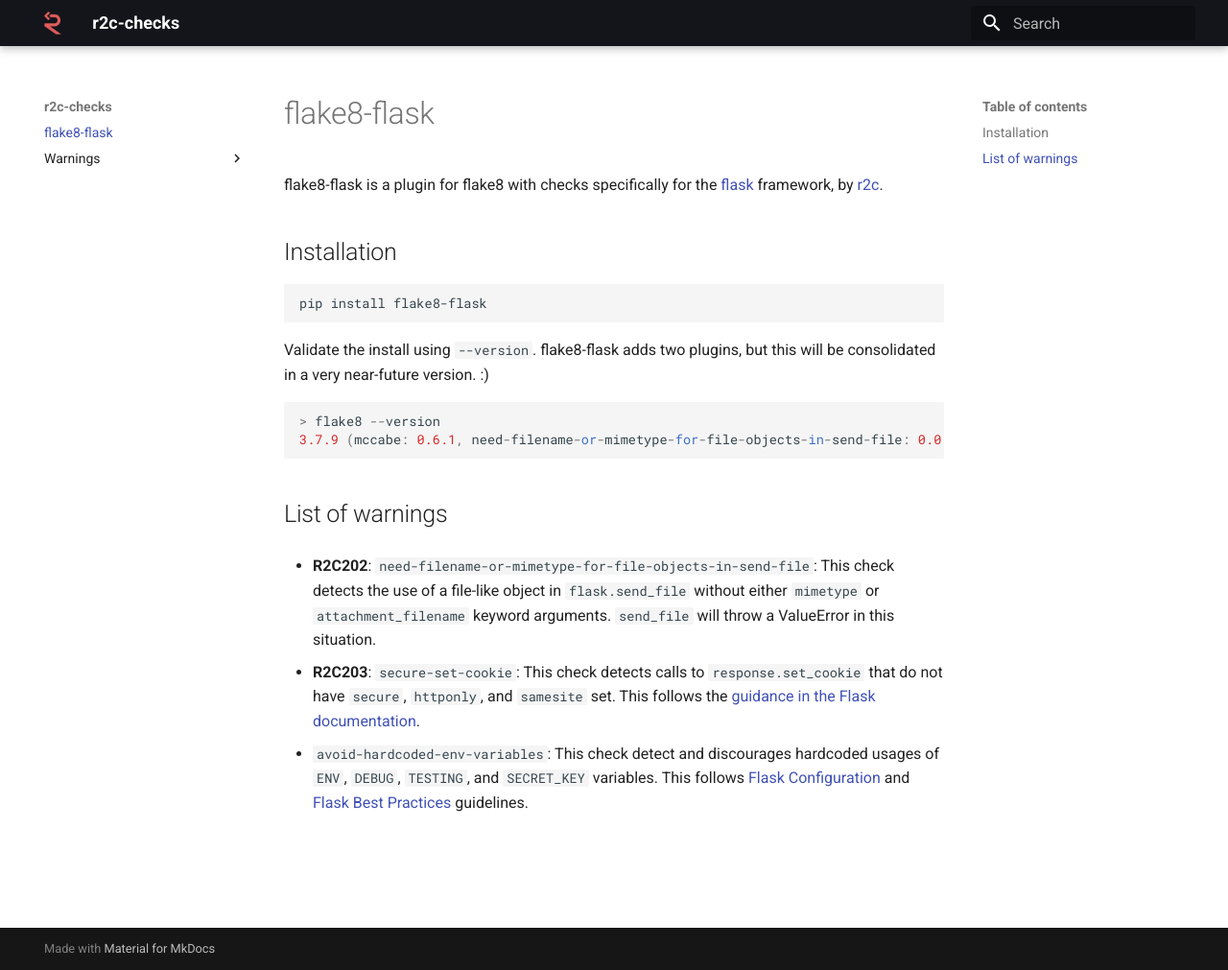
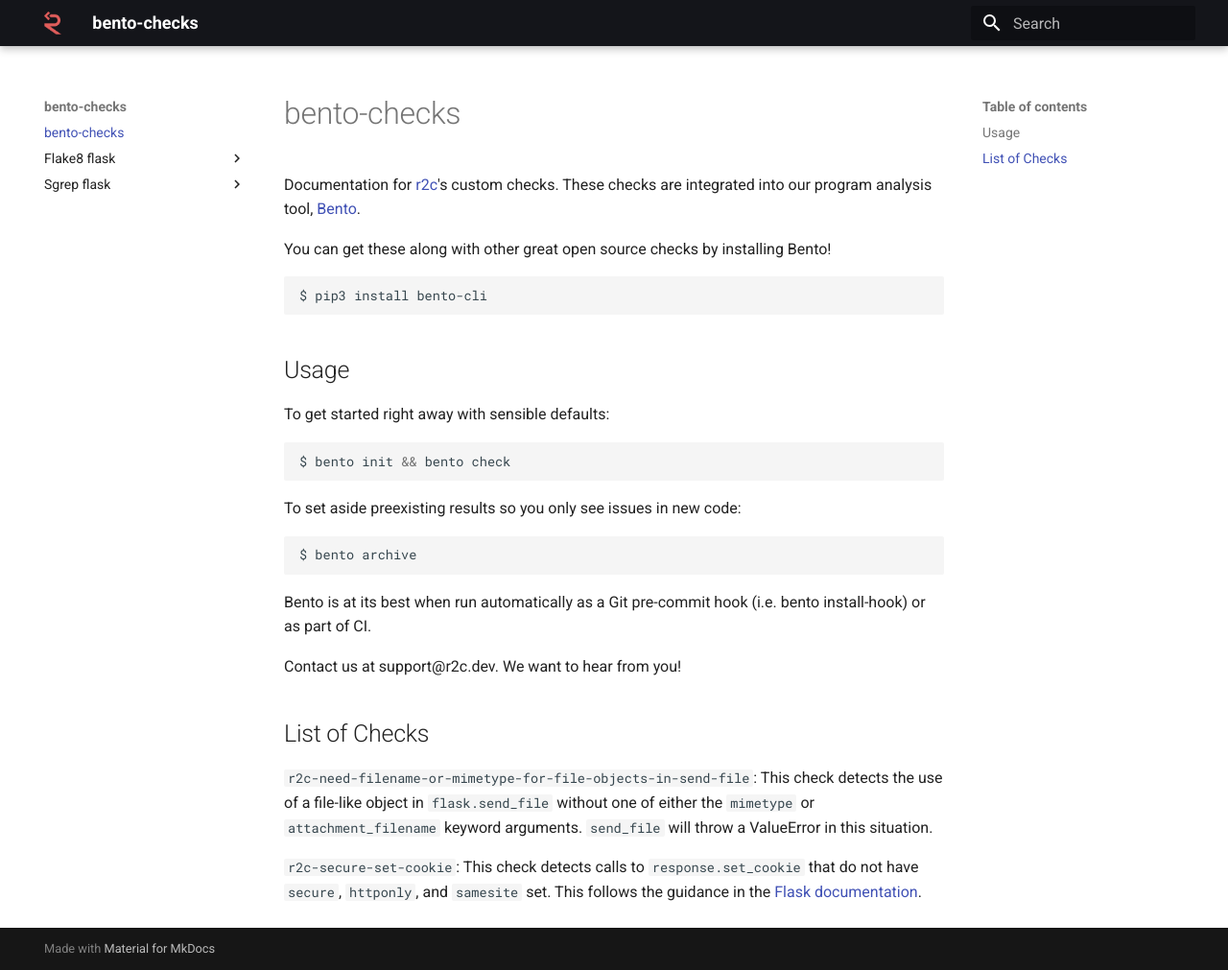
Before and after one commit to returntocorp/docs-r2c-checks, an MkDocs documentation site: the page built from docs/index.md, in a window 1280 px wide and 1011 px high. Shown: the whole window at 96% size. Built offline with MkDocs 1.6.1 and Material for MkDocs 9.7.7, drawn with Linux system fonts in a browser that asks for light colours.

Commit message:
Moved some things around to reflect the new naming scheme. Also moved avoid_hardcoded_config into a new section, sgrep-flask.  Also made the landing page different because this is the home for all r2c/bento checks now, not just flake8-flask.

````diff
--- a/docs/index.md
+++ b/docs/index.md
@@ -1,24 +1,33 @@
-# flake8-flask
+# bento-checks
 
-flake8-flask is a plugin for flake8 with checks specifically for the [flask](https://pypi.org/project/Flask/) framework, by [r2c](r2c.dev).
+Documentation for [r2c](https://r2c.dev)'s custom checks. These checks are integrated into our program analysis tool, [Bento](https://bento.dev).
 
-## Installation
+You can get these along with other great open source checks by installing Bento!
 
 ```
-pip install flake8-flask
+$ pip3 install bento-cli
 ```
 
-Validate the install using `--version`. flake8-flask adds two plugins, but this will be consolidated in a very near-future version. :)
+## Usage
+
+To get started right away with sensible defaults:
 
 ```
-> flake8 --version
-3.7.9 (mccabe: 0.6.1, need-filename-or-mimetype-for-file-objects-in-send-file: 0.0.7, pycodestyle: 2.5.0, pyflakes: 2.1.1, secure-set-cookie: 0.0.2)
+$ bento init && bento check
 ```
 
-## List of warnings
+To set aside preexisting results so you only see issues in new code:
 
-- **R2C202**: `need-filename-or-mimetype-for-file-objects-in-send-file`: This check detects the use of a file-like object in `flask.send_file` without either `mimetype` or `attachment_filename` keyword arguments. `send_file` will throw a ValueError in this situation.
+```
+$ bento archive
+```
 
-- **R2C203**: `secure-set-cookie`: This check detects calls to `response.set_cookie` that do not have `secure`, `httponly`, and `samesite` set. This follows the [guidance in the Flask documentation](https://flask.palletsprojects.com/en/1.1.x/security/#set-cookie-options).
+Bento is at its best when run automatically as a Git pre-commit hook (i.e. bento install-hook) or as part of CI.
 
-- `avoid-hardcoded-env-variables`: This check detect and discourages hardcoded usages of `ENV`, `DEBUG`, `TESTING`, and `SECRET_KEY` variables. This follows [Flask Configuration](https://flask.palletsprojects.com/en/1.1.x/config/?highlight=configuration#environment-and-debug-features) and [Flask Best Practices](https://flask.palletsprojects.com/en/1.1.x/config/?highlight=configuration#configuration-best-practices) guidelines.
+Contact us at support@r2c.dev. We want to hear from you!
+
+## List of Checks
+
+`r2c-need-filename-or-mimetype-for-file-objects-in-send-file`: This check detects the use of a file-like object in `flask.send_file` without one of either the `mimetype` or `attachment_filename` keyword arguments. `send_file` will throw a ValueError in this situation.
+
+`r2c-secure-set-cookie`: This check detects calls to `response.set_cookie` that do not have `secure`, `httponly`, and `samesite` set. This follows the guidance in the [Flask documentation](https://flask.palletsprojects.com/en/1.1.x/security/#set-cookie-options).
--- a/mkdocs.yml
+++ b/mkdocs.yml
@@ -1,4 +1,4 @@
-site_name: r2c-checks
+site_name: bento-checks
 theme:
   name: "material"
   favicon: "images/favicon.ico"
````
Also changed, not shown: docs/flake8-flask/secure_set_cookie.md (renamed from docs/warnings/secure_set_cookie.md, +1 -1 lines), docs/flake8-flask/send_file_open.md (renamed from docs/warnings/send_file_open.md, +1 -1 lines), docs/sgrep-flask/avoid_hardcoded_config.md (renamed from docs/warnings/avoid_hardcoded_config.md, +0 -1 lines).
